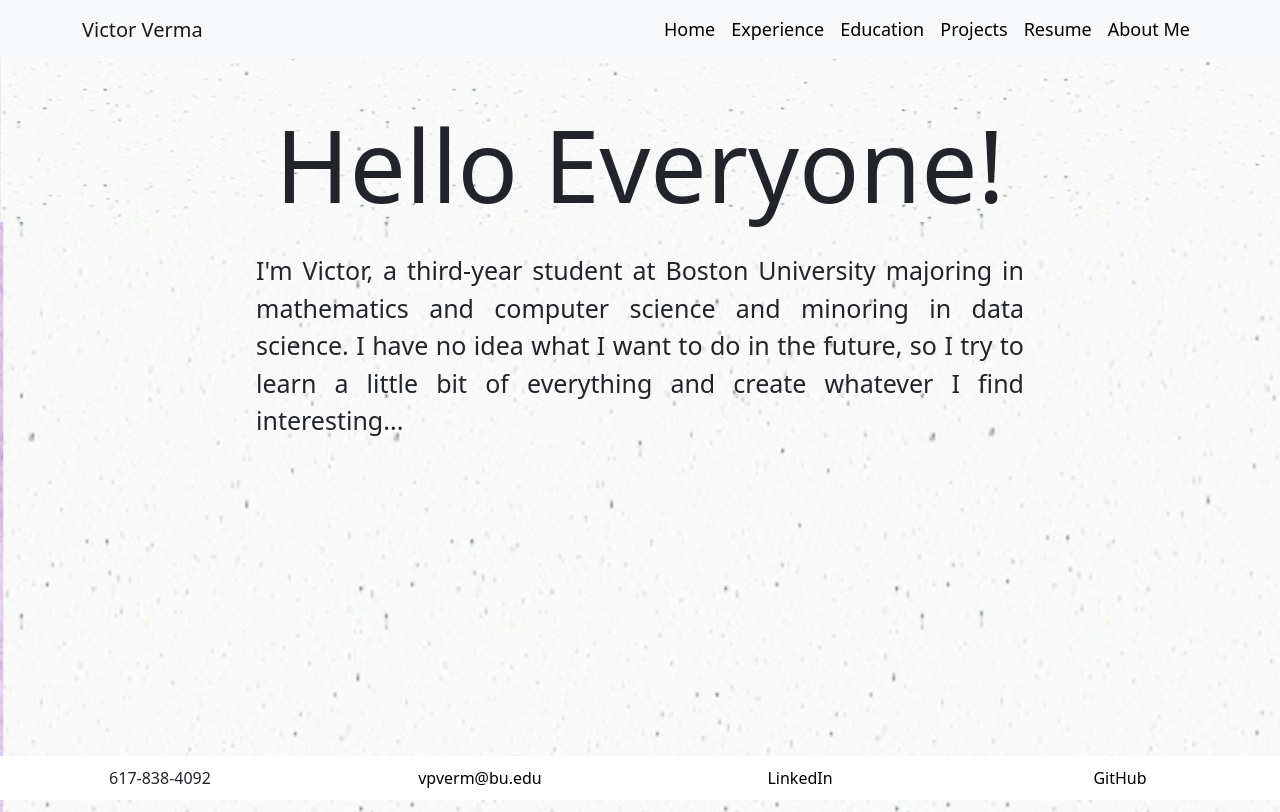
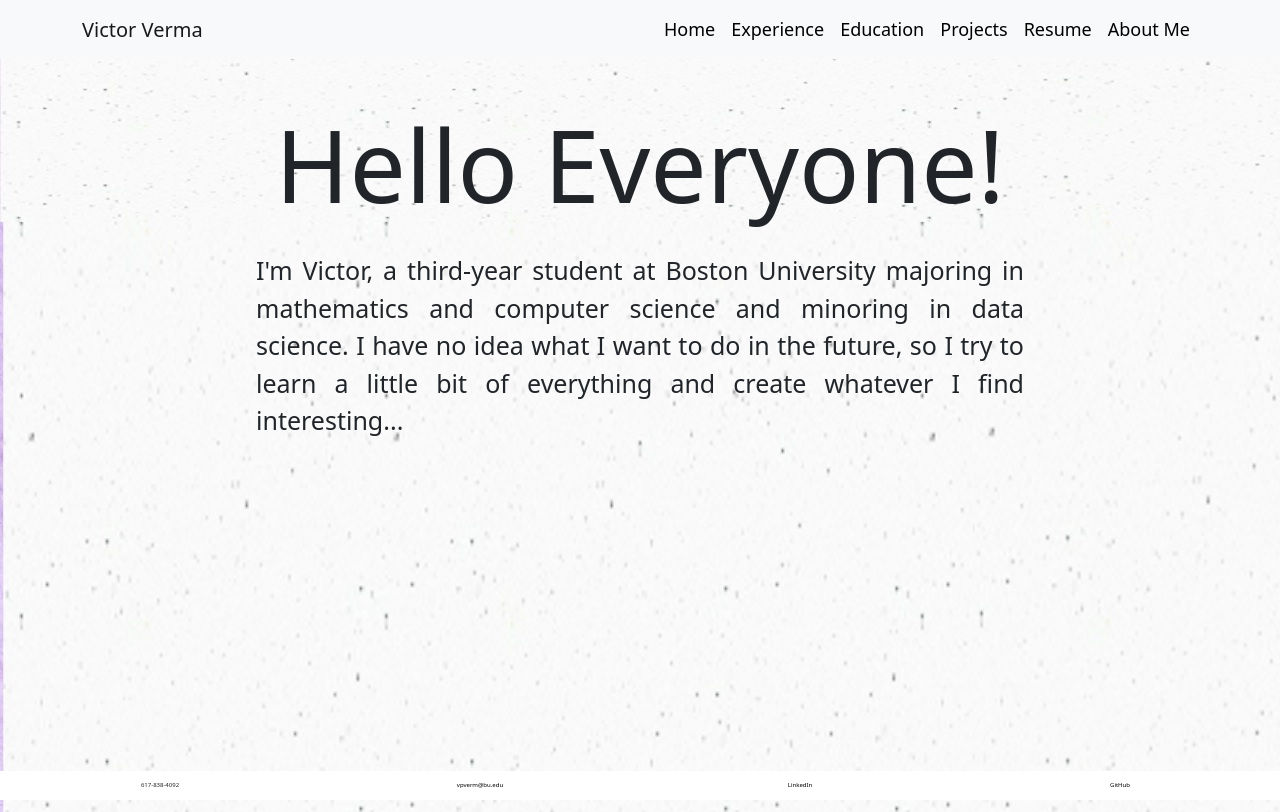
Before and after one commit to victorverma3/Portfolio, a React (Vite) app: page / in a window 1280 px wide. Built offline with nearby package versions, Linux system fonts and the light colour scheme.

Commit message:
trying footer font size

```diff
--- a/src/components/footer/Footer.css
+++ b/src/components/footer/Footer.css
@@ -11,7 +11,7 @@
 
 .footerItem {
    width: 25vw;
-   font-size: 1rem;
+   font-size: 15px;
 }
 
 .footerLink {
@@ -21,3 +21,9 @@
 .footerLink:hover {
    text-decoration: underline;
 }
+
+@media screen and (min-height: 390px) {
+   .footerItem {
+      font-size: 6px;
+   }
+}
```
